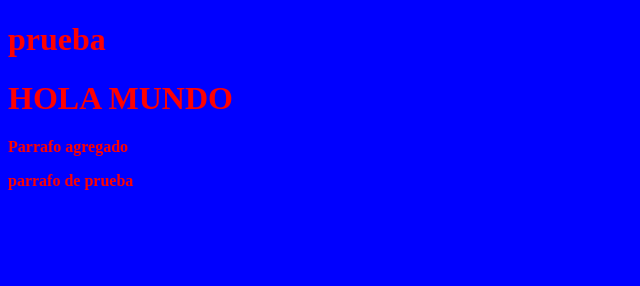
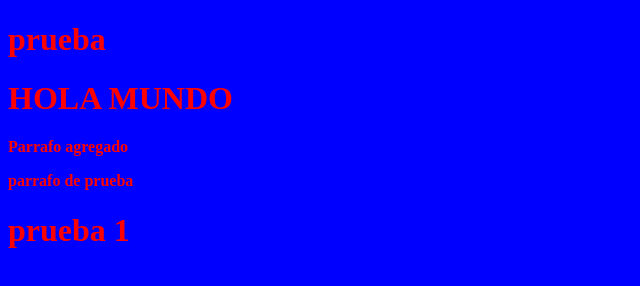
Before and after one commit to jeferson70/CURSOGIT, a plain HTML site: page index.html in a window 1280 px wide. Shown: the whole page, without its empty margins (0-640 px from the left). Drawn offline with Linux system fonts and the light colour scheme.

Commit message:
se agregó un titulo h1

```diff
--- a/index.html
+++ b/index.html
@@ -12,5 +12,16 @@
     <p>Parrafo agregado</p>
     <p>parrafo de prueba</p>
 
+
+
+
+
+
+
+
+
+
+    <h1>prueba 1</h1>
+
 </body>
 </html>
```
